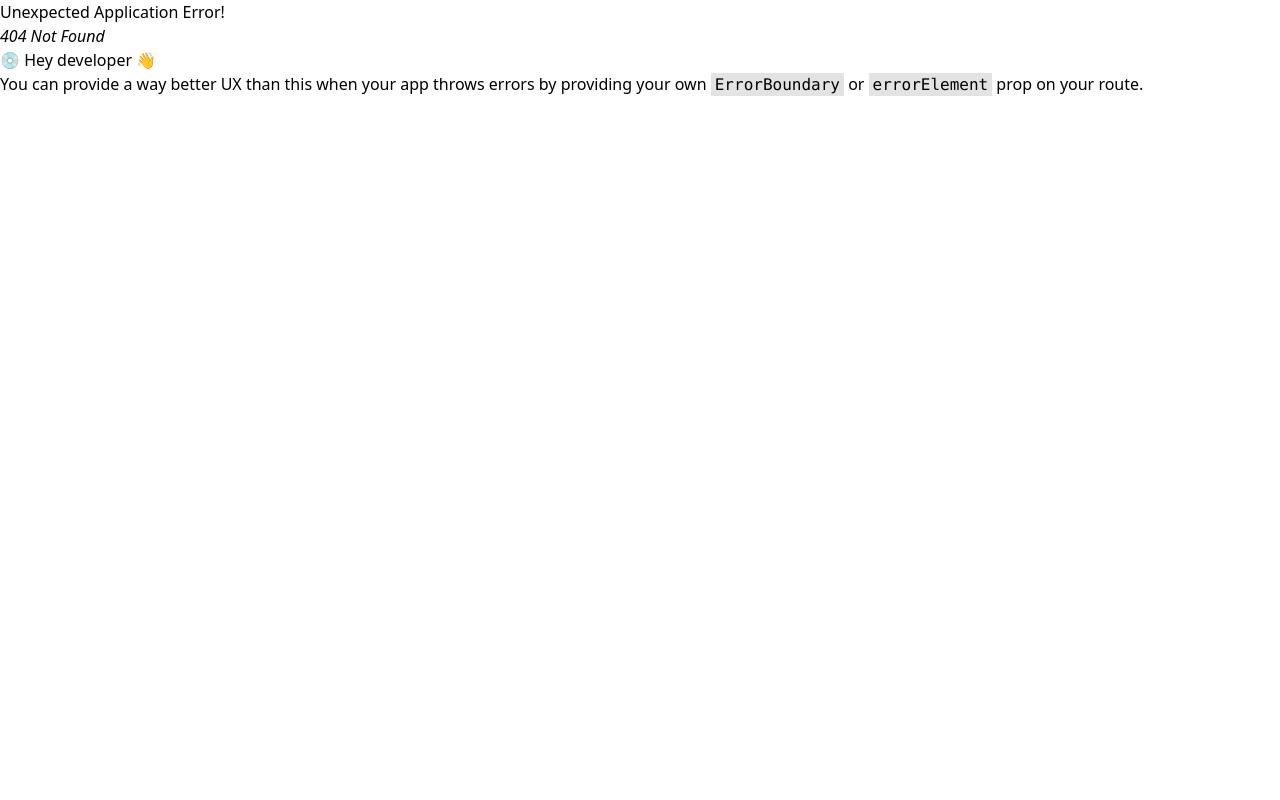
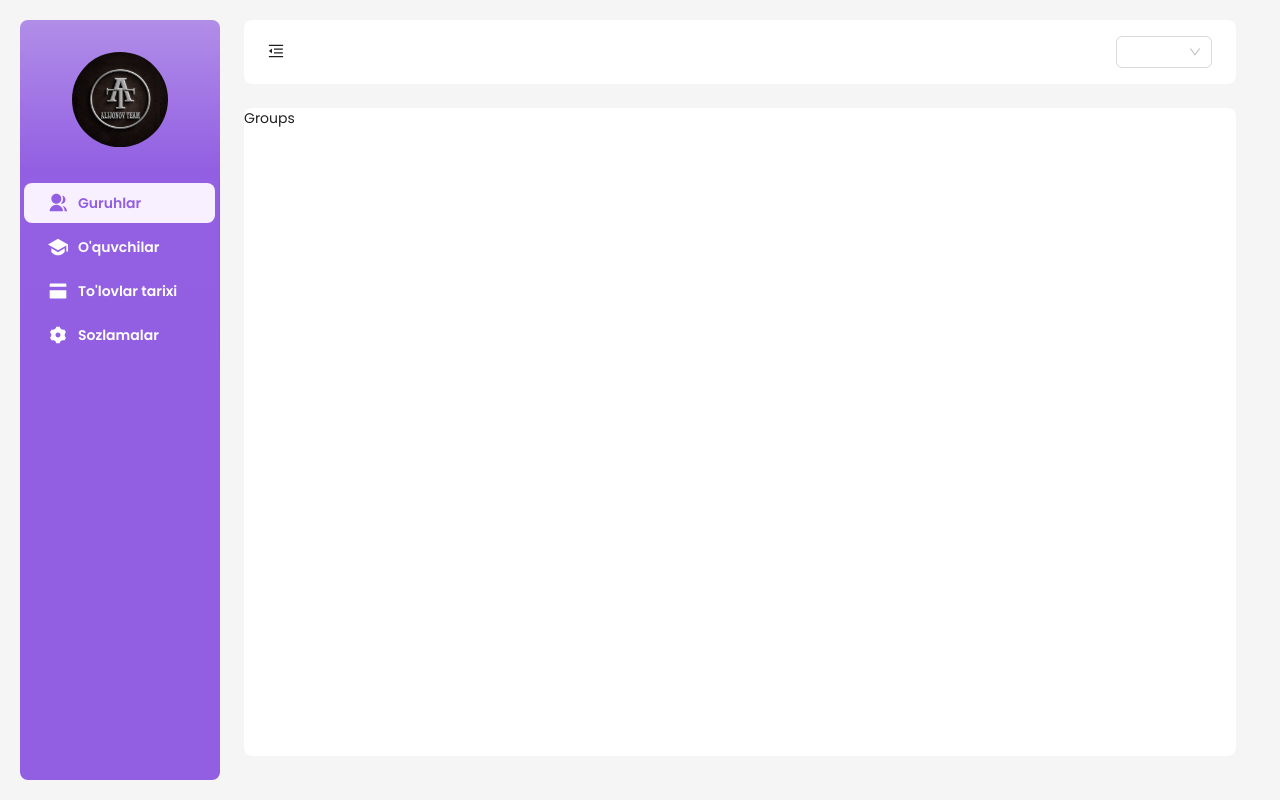
Before and after one commit to YahyobekRahimov/edu_check, a React (Vite) app: page /groups in a window 1280 px wide. Before the commit this address had no page. Built offline with nearby package versions, Linux system fonts and the light colour scheme.

Commit message:
fixed the active menu change problem on url change

```diff
--- a/src/App.tsx
+++ b/src/App.tsx
@@ -8,11 +8,16 @@ import Students from "./pages/Students/Students";
 import Payments from "./pages/Payments/Payments";
 import Settings from "./pages/Settings/Settings";
 import LayoutComponent from "./layout/LayoutComponent";
+import Home from "./pages/Home";
 
 function App() {
   const router = createBrowserRouter([
     {
       path: "/",
+      element: <Home />,
+    },
+    {
+      path: "/groups",
       element: (
         <LayoutComponent>
           <Groups />
--- a/src/layout/LayoutComponent.tsx
+++ b/src/layout/LayoutComponent.tsx
@@ -4,7 +4,7 @@ import {
   MenuUnfoldOutlined,
 } from "@ant-design/icons";
 import { Layout, Menu, Button, theme } from "antd";
-import { useNavigate } from "react-router-dom";
+import { useLocation, useNavigate } from "react-router-dom";
 import Logo from "../assets/images/logo.jpg";
 import HeaderComponent from "../components/Header/Header";
 import { useAppSelector } from "../hooks/redux-hooks";
@@ -16,11 +16,26 @@ const App: ({ children }: { children: ReactNode }) => ReactNode = ({
 }) => {
   const [collapsed, setCollapsed] = useState(false);
   const navigate = useNavigate();
+  const location = useLocation();
   const {
     token: { colorBgContainer, borderRadiusLG },
   } = theme.useToken();
 
   const isDark = useAppSelector((state) => state.isDark);
+
+  function getSelectedPageKey() {
+    let arr = [];
+    if (location.pathname === "/groups") {
+      arr.push("1");
+    } else if (location.pathname === "/students") {
+      arr.push("2");
+    } else if (location.pathname === "/payments") {
+      arr.push("3");
+    } else if (location.pathname === "/settings") {
+      arr.push("4");
+    }
+    return arr;
+  }
 
   return (
     <Layout
@@ -55,7 +70,7 @@ const App: ({ children }: { children: ReactNode }) => ReactNode = ({
         <Menu
           theme={isDark ? "dark" : "light"}
           mode="inline"
-          defaultSelectedKeys={["1"]}
+          defaultSelectedKeys={getSelectedPageKey()}
           className={` ${
             isDark ? "" : "bg-sidebar-menu-gradient"
           } text-white font-semibold dark:bg-[var(--dark-background-800)]`}
@@ -74,7 +89,7 @@ const App: ({ children }: { children: ReactNode }) => ReactNode = ({
                 </svg>
               ),
               label: "Guruhlar",
-              onClick: () => navigate("/"),
+              onClick: () => navigate("/groups"),
             },
             {
               key: "2",
--- /dev/null
+++ b/src/pages/Home.tsx
@@ -0,0 +1,13 @@
+import { useEffect } from "react";
+import { useLocation, useNavigate } from "react-router-dom";
+
+export default function Home() {
+  const location = useLocation();
+  const navigate = useNavigate();
+  useEffect(() => {
+    if (location.pathname === "/") {
+      navigate("/groups");
+    }
+  }, []);
+  return <div></div>;
+}
```
